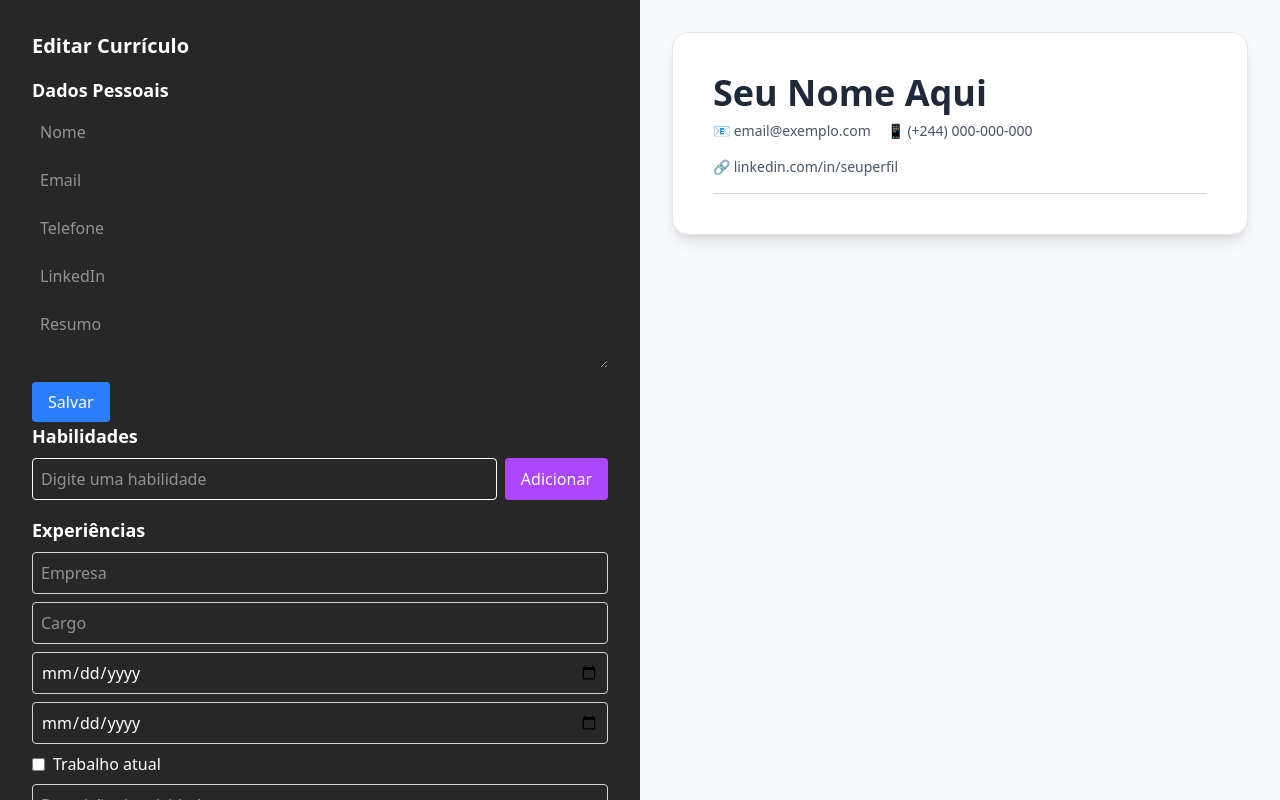
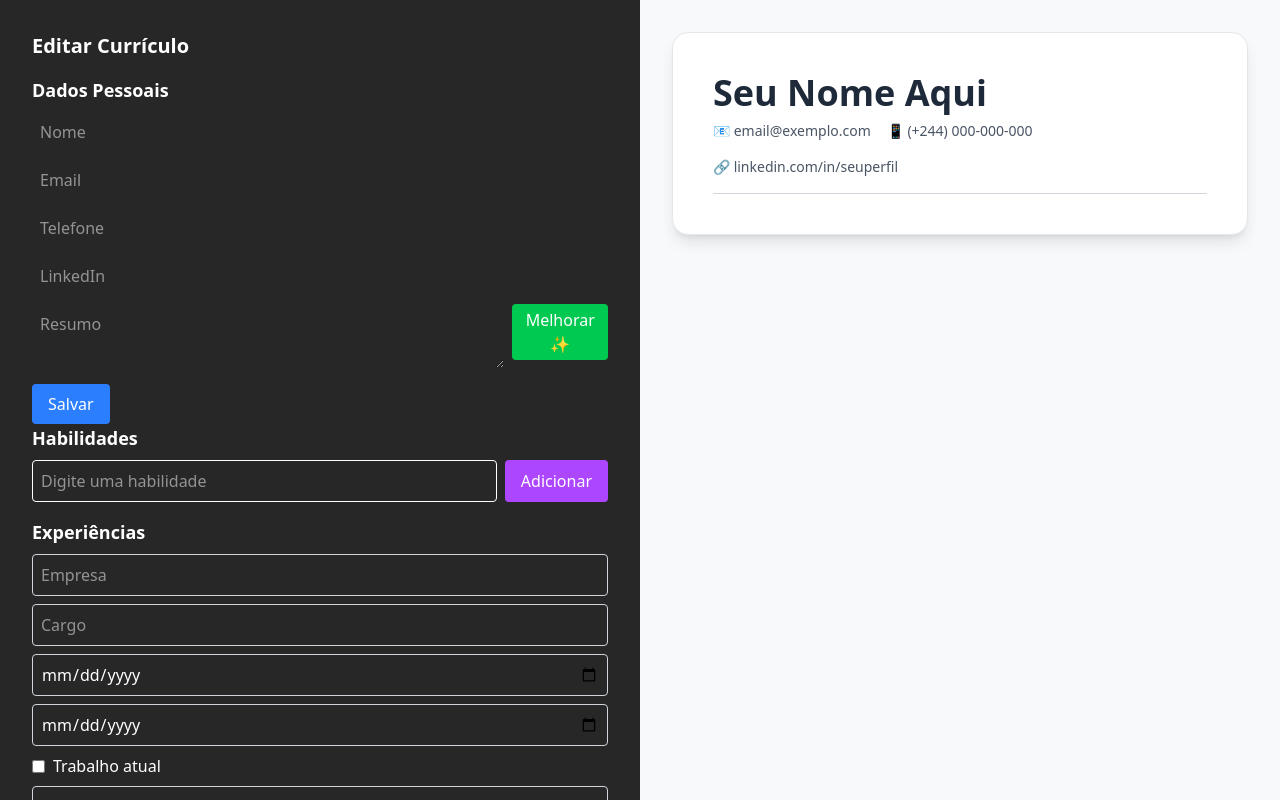
Before and after one commit to RuiGomes111/Gerador-de-CV-Inteligente, a React (Vite) app in the folder gerador_cv/: page / in a window 1280 px wide. Built offline with nearby package versions, Linux system fonts and the light colour scheme.

Commit message:
implementação do botão de melhorar com IA, porém a Ia não ta funcionando

```diff
--- /dev/null
+++ b/gerador_cv/src/Components/AIButton.tsx
@@ -0,0 +1,44 @@
+import { useState } from "react";
+import { improveTextGemini } from "../api/gemini";
+
+
+type AIButtonProps = {
+    text: string;
+    type?: "resume" | "experience";
+    onSuccess: (improveText: string) => void;
+}
+
+export default function AIButton({ text, type = "resume", onSuccess }: AIButtonProps) {
+  const [loading, setLoading] = useState(false);
+  const [error, setError] = useState("");
+
+  const handleClick = async () => {
+    if (!text.trim()) return;
+
+    setLoading(true);
+    setError("");
+
+    try {
+      const improved = await improveTextGemini(text, type);
+      onSuccess(improved);
+    } catch (err) {
+      console.error(err);
+      setError("Erro ao melhorar o texto. Tente novamente.");
+    } finally {
+      setLoading(false);
+    }
+  };
+
+  return (
+    <div className="flex flex-col items-start">
+      <button
+        onClick={handleClick}
+        disabled={loading}
+        className="bg-green-500 text-white px-3 py-1 rounded hover:bg-green-600 disabled:opacity-50"
+      >
+        {loading ? "Melhorando..." : "Melhorar ✨"}
+      </button>
+      {error && <span className="text-red-500 text-sm mt-1">{error}</span>}
+    </div>
+  );
+}
--- a/gerador_cv/src/Components/form/PersonalDataForm.tsx
+++ b/gerador_cv/src/Components/form/PersonalDataForm.tsx
@@ -1,5 +1,7 @@
 import { useState } from "react";
 import { useCurriculum } from "../../context/useCurriculum";
+import AIButton from "../AIButton";
+
 
 export default function PersonalDataForm() {
   const { state, dispatch } = useCurriculum();
@@ -20,7 +22,17 @@ export default function PersonalDataForm() {
       <input name="email" value={personal.email} onChange={handleChange} placeholder="Email" className="mb-2 p-2 w-full rounded"/>
       <input name="phone" value={personal.phone} onChange={handleChange} placeholder="Telefone" className="mb-2 p-2 w-full rounded"/>
       <input name="linkedin" value={personal.linkedin} onChange={handleChange} placeholder="LinkedIn" className="mb-2 p-2 w-full rounded"/>
-      <textarea name="resume" value={personal.resume} onChange={handleChange} placeholder="Resumo" className="mb-2 p-2 w-full rounded"/>
+      <div className="flex gap-2 items-start mb-2">
+        <textarea name="resume" value={personal.resume} onChange={handleChange} placeholder="Resumo" className="mb-2 p-2 w-full rounded"/>
+        <AIButton
+          text={personal.resume}
+          onSuccess={(improved) => {
+            const update = { ...personal, resume: improved };
+            setPersonal(update);
+            dispatch({ type: "SET_PERSONAL", payload: update});
+          }}
+        />
+      </div>
       <button onClick={savePersonal} className="bg-blue-500 text-white px-4 py-2 rounded">Salvar</button>
     </div>
   );
--- /dev/null
+++ b/gerador_cv/src/api/gemini.ts
@@ -0,0 +1,25 @@
+export async function improveTextGemini(text: string, type: "resume" | "experience") {
+  console.log("Chamando Gemini com texto:", text);
+    const prompt =
+    type === "resume"
+      ? `Melhore o seguinte resumo profissional em tom formal e conciso:\n${text}`
+      : `Melhore a descrição da experiência profissional, focando em verbos de ação e impacto:\n${text}`;
+
+  const response = await fetch(
+    "https://generativelanguage.googleapis.com/v1beta/models/gemini-2.0-flash:generateContent?" +
+      import.meta.env.VITE_GEMINI_API_KEY,
+    {
+      method: "POST",
+      headers: {
+        "Content-Type": "application/json",
+      },
+      body: JSON.stringify({
+        contents: [{ parts: [{ text: prompt }] }],
+      }),
+    }
+  );
+
+  const data = await response.json();
+    console.log("Resposta do Gemini:", data);
+  return data.candidates?.[0]?.content?.parts?.[0]?.text || text;
+}
```
Also changed, not shown: 1 other file (tests, documents, lock files or other folders).
